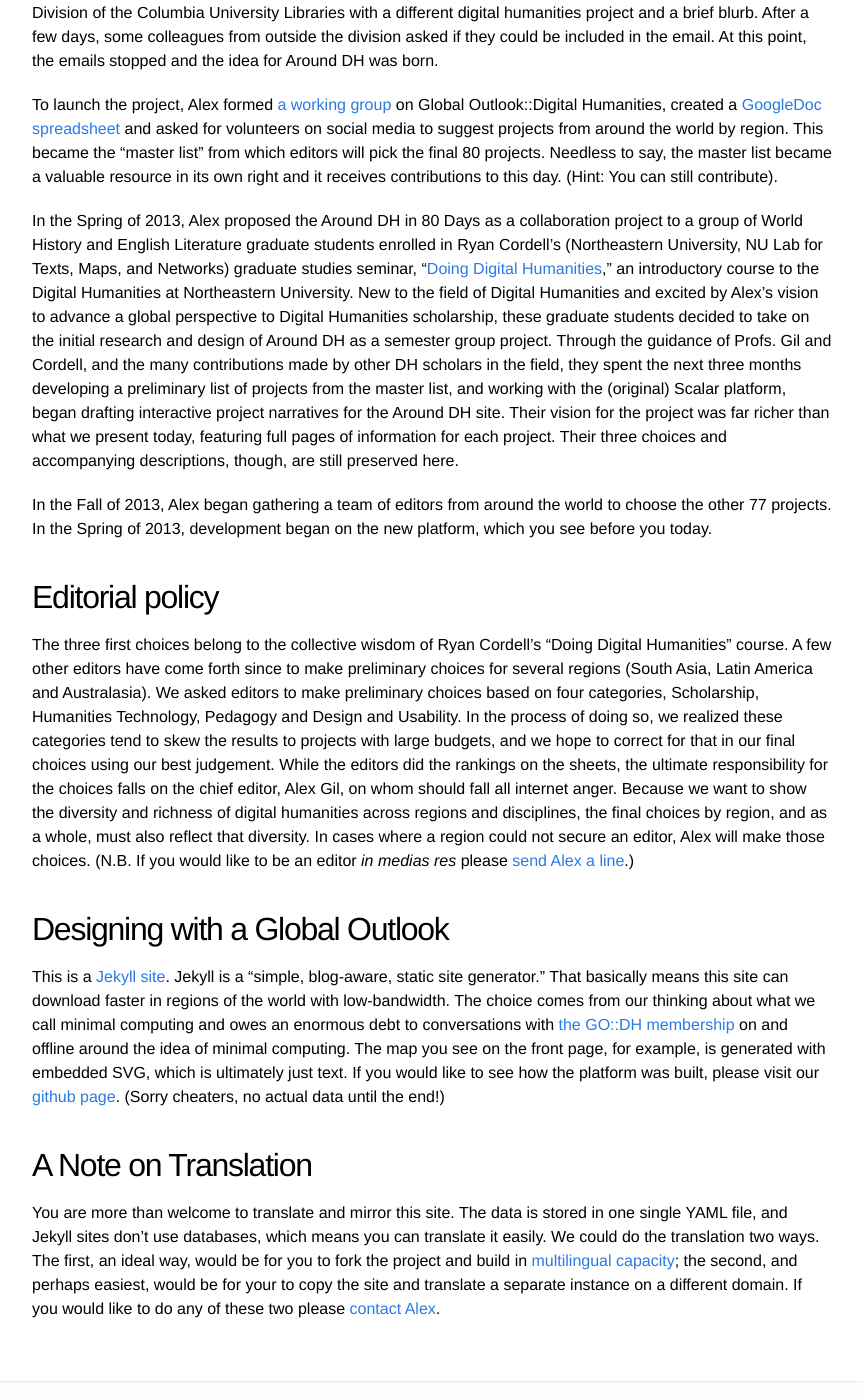
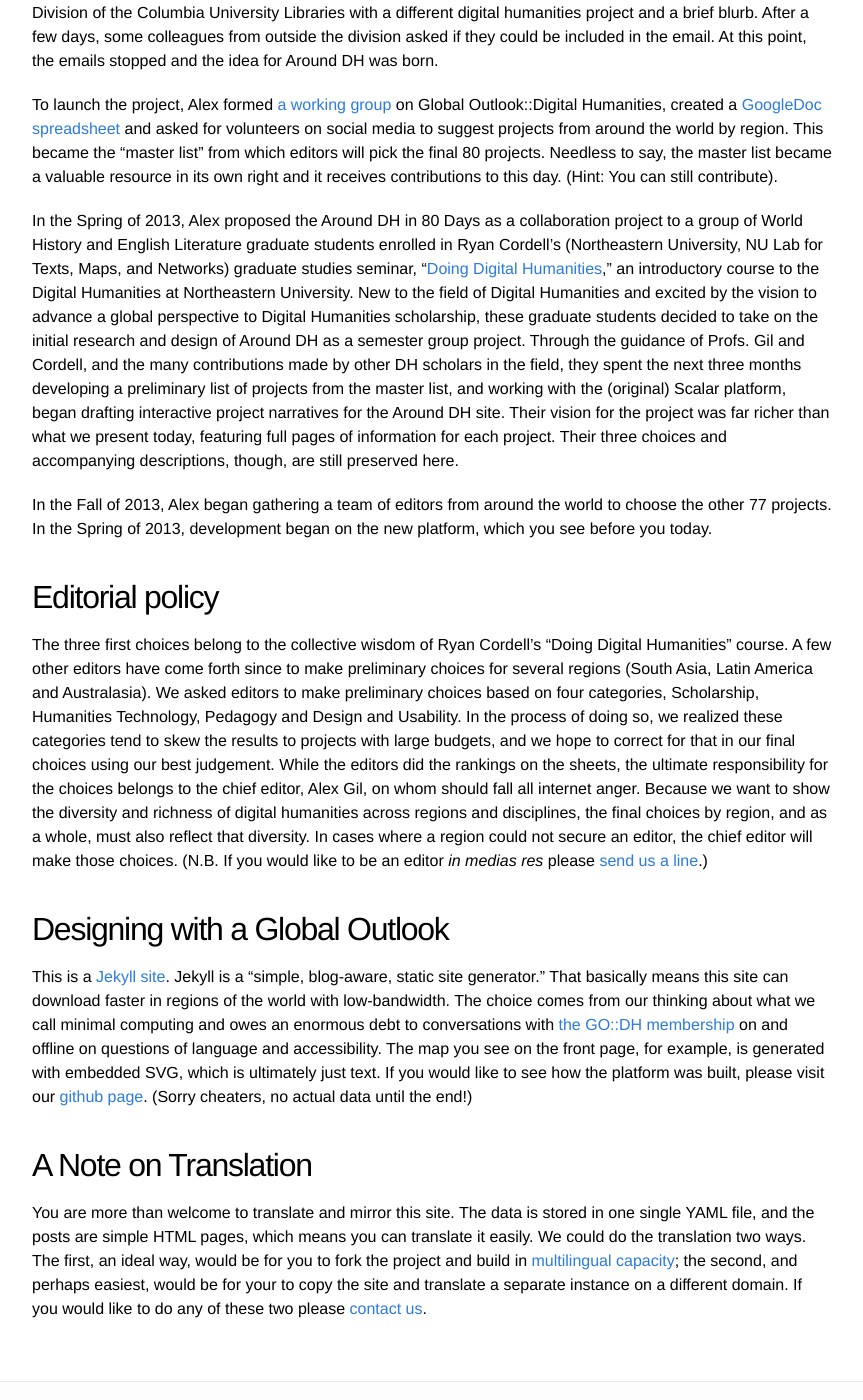
Before and after one commit to elotroalex/arounddh, a Jekyll site: the page built from about.md, in a window 1280 px wide and 1400 px high, scrolled down 935 px. Shown: the whole window, without its empty margins (208-1071 px from the left). Built offline with Jekyll 4.4.1, drawn with Linux system fonts in a browser that asks for light colours; some of the changed text lies outside the part shown.

Commit message:
final touches on the about page. too many alexes.

```diff
--- a/about.md
+++ b/about.md
@@ -12,7 +12,7 @@
 ## On Reading Around DH in 80 Days
 Around DH is intended as a first step toward discovering current and developing DH projects across the globe. That is, where we hope that you will see Around DH as a valuable resource for encountering the broader, global field of DH and its diverse practices, we also hope this project will invite you to seek out the critical work of DH beyond the familiar by continuing to engage with these and other projects beyond our platform.
 
-The choices for inclusion were made by several editors working in collaboration with the main editor. We hope that you do not see absences as indications that we do not value your project. At some point our friend Barbara Bordalejo quipped that we should have the "1,001 nights of digital humanities" instead, and she was right, of course. We hope that you take these selections only as an opening gesture, while we gather the army of collaborators that it would take to do 1,001 of these.
+The choices for inclusion were made by several editors working in collaboration with the chief editor. We hope that you do not see absences as indications that we do not value your project. At some point our friend Barbara Bordalejo quipped that we should have the "1,001 nights of digital humanities" instead, and she was right, of course. We hope that you take these selections only as an opening gesture, while we gather the army of collaborators that it would take to do 1,001 of these.
 
 Each project on Around DH is provided with a brief description of the project. In most cases we copy the language by which the project describes itself. In some cases, and depending on the editor, we provide editorial descriptions.
 
@@ -21,18 +21,18 @@
 
 To launch the project, Alex formed [a working group](http://www.globaloutlookdh.org/working-groups/491-2/) on Global Outlook::Digital Humanities, created a [GoogleDoc spreadsheet](https://docs.google.com/spreadsheet/ccc?key=0AmgLcm5jfVhSdGlPNm1WQ0hRYjFTU1E5QnBDdlZMQWc&usp=sharing#gid=0) and asked for volunteers on social media to suggest projects from around the world by region. This became the "master list" from which editors will pick the final 80 projects. Needless to say, the master list became a valuable resource in its own right and it receives contributions to this day. (Hint: You can still contribute).
 
-In the Spring of 2013, Alex proposed the Around DH in 80 Days as a collaboration project to a group of World History and English Literature graduate students enrolled in Ryan Cordell’s (Northeastern University, NU Lab for Texts, Maps, and Networks) graduate studies seminar, “[Doing Digital Humanities](http://ryan.cordells.us/s13dh/),” an introductory course to the Digital Humanities at Northeastern University. New to the field of Digital Humanities and excited by Alex's vision to advance a global perspective to Digital Humanities scholarship, these graduate students decided to take on the initial research and design of Around DH as a semester group project. Through the guidance of Profs. Gil and Cordell, and the many contributions made by other DH scholars in the field, they spent the next three months developing a preliminary list of projects from the master list, and working with the (original)  Scalar platform, began drafting interactive project narratives for the Around DH site. Their vision for the project was far richer than what we present today, featuring full pages of information for each project. Their three choices and accompanying descriptions, though, are still preserved here.
+In the Spring of 2013, Alex proposed the Around DH in 80 Days as a collaboration project to a group of World History and English Literature graduate students enrolled in Ryan Cordell’s (Northeastern University, NU Lab for Texts, Maps, and Networks) graduate studies seminar, “[Doing Digital Humanities](http://ryan.cordells.us/s13dh/),” an introductory course to the Digital Humanities at Northeastern University. New to the field of Digital Humanities and excited by the vision to advance a global perspective to Digital Humanities scholarship, these graduate students decided to take on the initial research and design of Around DH as a semester group project. Through the guidance of Profs. Gil and Cordell, and the many contributions made by other DH scholars in the field, they spent the next three months developing a preliminary list of projects from the master list, and working with the (original)  Scalar platform, began drafting interactive project narratives for the Around DH site. Their vision for the project was far richer than what we present today, featuring full pages of information for each project. Their three choices and accompanying descriptions, though, are still preserved here.
 
 In the Fall of 2013, Alex began gathering a team of editors from around the world to choose the other 77 projects. In the Spring of 2013, development began on the new platform, which you see before you today.
 
 
 ## Editorial policy
-The three first choices belong to the collective wisdom of Ryan Cordell's “Doing Digital Humanities” course. A few other editors have come forth since to make preliminary choices for several regions (South Asia, Latin America and Australasia). We asked editors to make preliminary choices based on four categories, Scholarship, Humanities Technology, Pedagogy and Design and Usability. In the process of doing so, we realized these categories tend to skew the results to projects with large budgets, and we hope to correct for that in our final choices using our best judgement. While the editors did the rankings on the sheets, the ultimate responsibility for the choices falls on the chief editor, Alex Gil, on whom should fall all internet anger. Because we want to show the diversity and richness of digital humanities across regions and disciplines, the final choices by region, and as a whole, must also reflect that diversity. In cases where a region could not secure an editor, Alex will make those choices. (N.B. If you would like to be an editor *in medias res* please <a href="mailto:colibri.alex@gmail.com?Subject=Arounddh%project">send Alex a line</a>.)
+The three first choices belong to the collective wisdom of Ryan Cordell's “Doing Digital Humanities” course. A few other editors have come forth since to make preliminary choices for several regions (South Asia, Latin America and Australasia). We asked editors to make preliminary choices based on four categories, Scholarship, Humanities Technology, Pedagogy and Design and Usability. In the process of doing so, we realized these categories tend to skew the results to projects with large budgets, and we hope to correct for that in our final choices using our best judgement. While the editors did the rankings on the sheets, the ultimate responsibility for the choices belongs to the chief editor, Alex Gil, on whom should fall all internet anger. Because we want to show the diversity and richness of digital humanities across regions and disciplines, the final choices by region, and as a whole, must also reflect that diversity. In cases where a region could not secure an editor, the chief editor will make those choices. (N.B. If you would like to be an editor *in medias res* please <a href="mailto:colibri.alex@gmail.com?Subject=Arounddh%project">send us a line</a>.)
 
 ## Designing with a Global Outlook
 
-This is a [Jekyll site](http://jekyllrb.com/). Jekyll is a "simple, blog-aware, static site generator." That basically means this site can download faster in regions of the world with low-bandwidth. The choice comes from our thinking about what we call minimal computing and owes an enormous debt to conversations with [the GO::DH membership](http://listserv.uleth.ca/mailman/listinfo/globaloutlookdh-l) on and offline around the idea of minimal computing. The map you see on the front page, for example, is generated with embedded SVG, which is ultimately just text. If you would like to see how the platform was built, please visit our [github page](https://github.com/elotroalex/arounddh). (Sorry cheaters, no actual data until the end!)
+This is a [Jekyll site](http://jekyllrb.com/). Jekyll is a "simple, blog-aware, static site generator." That basically means this site can download faster in regions of the world with low-bandwidth. The choice comes from our thinking about what we call minimal computing and owes an enormous debt to conversations with [the GO::DH membership](http://listserv.uleth.ca/mailman/listinfo/globaloutlookdh-l) on and offline on questions of language and accessibility. The map you see on the front page, for example, is generated with embedded SVG, which is ultimately just text. If you would like to see how the platform was built, please visit our [github page](https://github.com/elotroalex/arounddh). (Sorry cheaters, no actual data until the end!)
 
 ## A Note on Translation
 
-You are more than welcome to translate and mirror this site. The data is stored in one single YAML file, and Jekyll sites don't use databases, which means you can translate it easily. We could do the translation two ways. The first, an ideal way, would be for you to fork the project and build in [multilingual capacity](http://developmentseed.org/blog/multilingual-jekyll-sites/); the second, and perhaps easiest, would be for your to copy the site and translate a separate instance on a different domain. If you would like to do any of these two please <a href="mailto:colibri.alex@gmail.com?Subject=Arounddh%project">contact Alex</a>.
+You are more than welcome to translate and mirror this site. The data is stored in one single YAML file, and the posts are simple HTML pages, which means you can translate it easily. We could do the translation two ways. The first, an ideal way, would be for you to fork the project and build in [multilingual capacity](http://developmentseed.org/blog/multilingual-jekyll-sites/); the second, and perhaps easiest, would be for your to copy the site and translate a separate instance on a different domain. If you would like to do any of these two please <a href="mailto:colibri.alex@gmail.com?Subject=Arounddh%project">contact us</a>.
```
